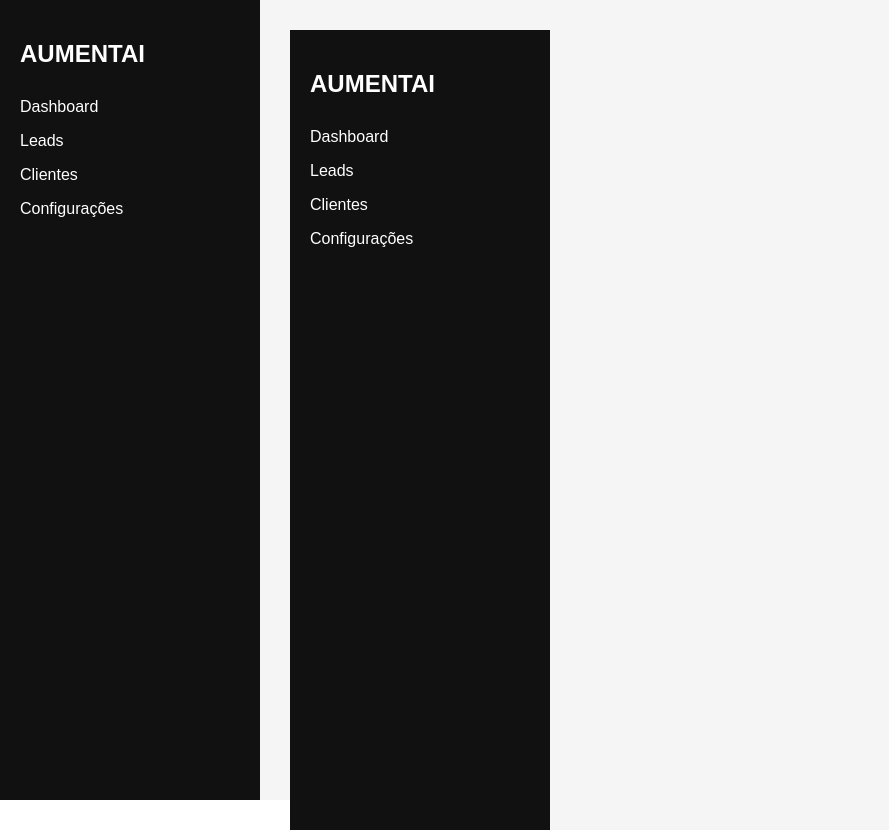
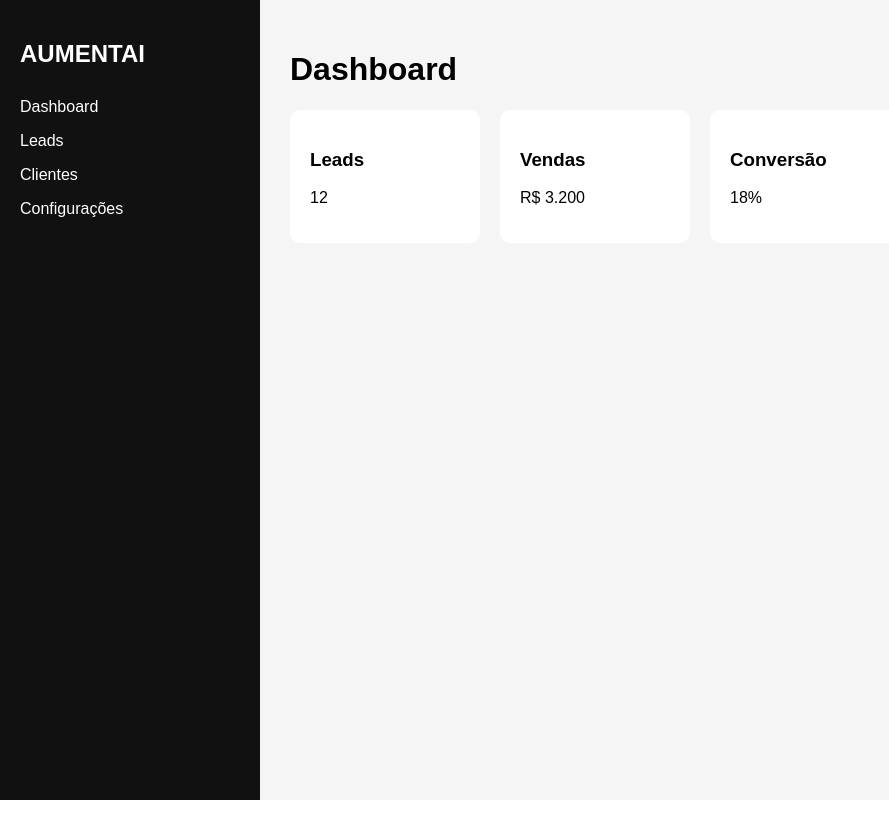
Before and after one commit to aumentai/crm-au, a Next.js app: page / in a window 1280 px wide. Shown: the whole page, without its empty margins (0-889 px from the left). After the commit the page ends 800 px from the top, so only its background shows below. Built offline with nearby package versions, Linux system fonts and the light colour scheme.

Commit message:
Update page.js

```diff
--- a/app/page.js
+++ b/app/page.js
@@ -1,41 +1,33 @@
-export default function RootLayout({ children }) {
+export default function Home() {
   return (
-    <html lang="pt-br">
-      <body style={{ margin: 0, fontFamily: "Arial" }}>
-        <div style={{ display: "flex", height: "100vh" }}>
+    <div>
+      <h1>Dashboard</h1>
 
-          {/* SIDEBAR */}
-          <aside
-            style={{
-              width: "220px",
-              background: "#111",
-              color: "#fff",
-              padding: "20px",
-            }}
-          >
-            <h2>AUMENTAI</h2>
+      <div style={{ display: "flex", gap: "20px", marginTop: "20px" }}>
 
-            <nav style={{ marginTop: "30px" }}>
-              <p>Dashboard</p>
-              <p>Leads</p>
-              <p>Clientes</p>
-              <p>Configurações</p>
-            </nav>
-          </aside>
+        <div style={card}>
+          <h3>Leads</h3>
+          <p>12</p>
+        </div>
 
-          {/* CONTEÚDO */}
-          <main
-            style={{
-              flex: 1,
-              background: "#f5f5f5",
-              padding: "30px",
-            }}
-          >
-            {children}
-          </main>
+        <div style={card}>
+          <h3>Vendas</h3>
+          <p>R$ 3.200</p>
+        </div>
 
+        <div style={card}>
+          <h3>Conversão</h3>
+          <p>18%</p>
         </div>
-      </body>
-    </html>
+
+      </div>
+    </div>
   );
 }
+
+const card = {
+  background: "#fff",
+  padding: "20px",
+  borderRadius: "10px",
+  width: "150px",
+};
```
